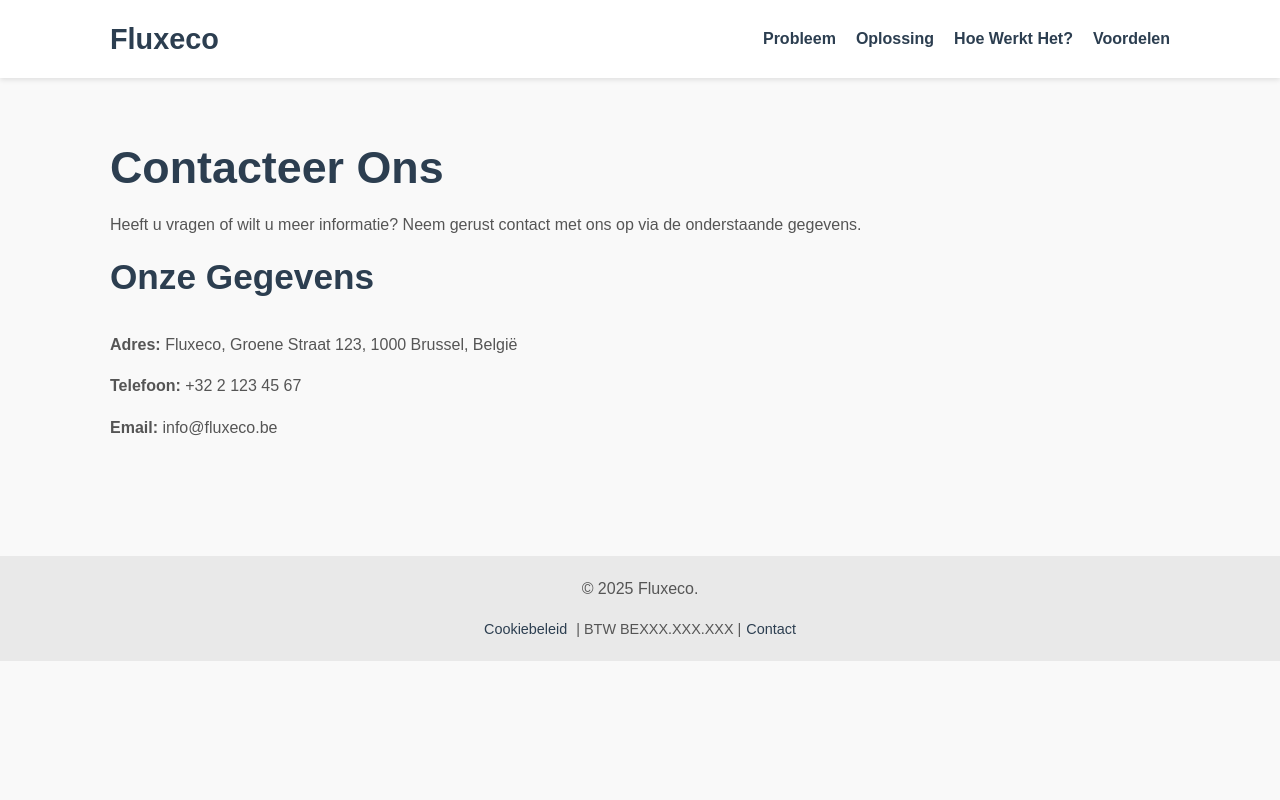
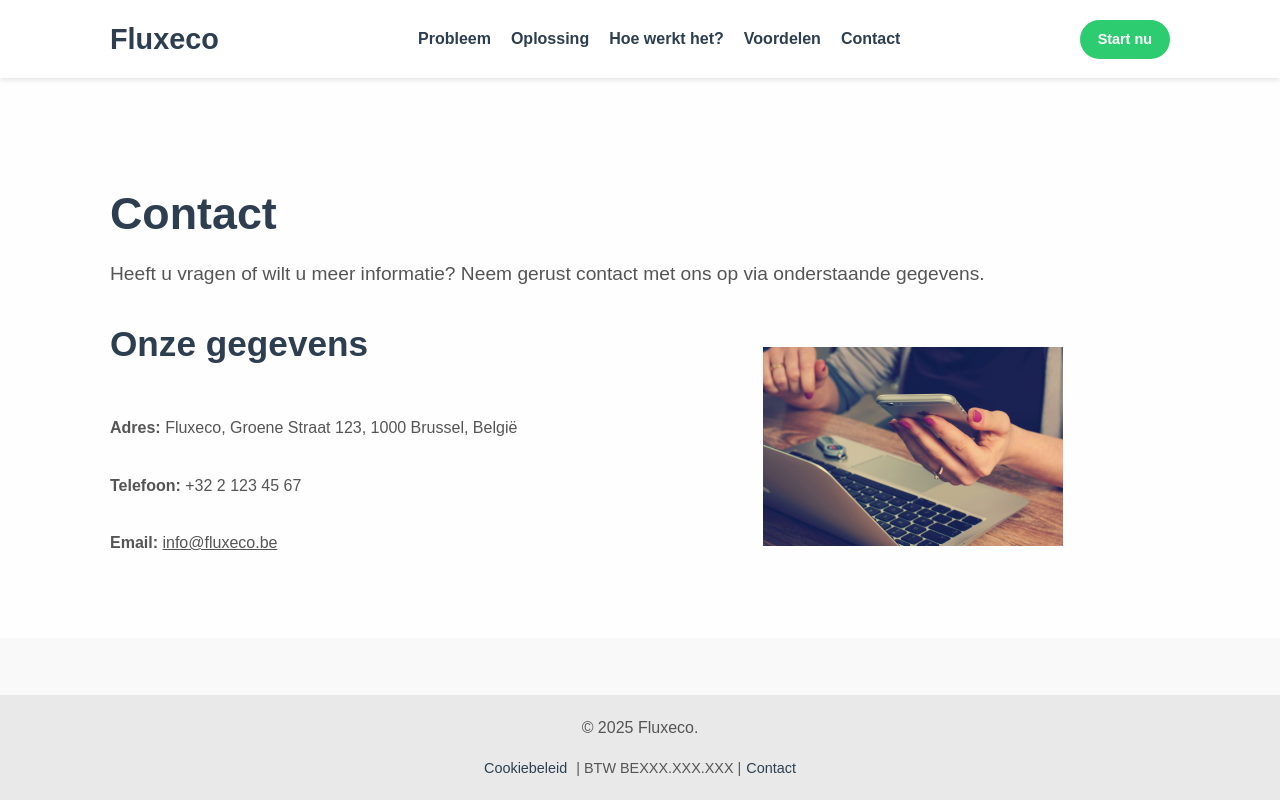
Before and after one commit to Copystrike/fluxeco, a Next.js app: page /contact in a window 1280 px wide. Built offline with nearby package versions, Linux system fonts and the light colour scheme.

Commit message:
Implement code changes to enhance functionality and improve performance

```diff
--- a/src/app/contact/page.tsx
+++ b/src/app/contact/page.tsx
@@ -2,32 +2,40 @@ import Image from "next/image";
 
 export default function Contact() {
   return (
-        <div>
+    <div className="min-h-screen flex flex-col">
+      {/* Navbar */}
       <header className="navbar">
         <div className="container">
           <a href="/" className="logo">Fluxeco</a>
           <nav>
             <ul>
-                            <li><a href="#problem">Probleem</a></li>
-                            <li><a href="#solution">Oplossing</a></li>
-                            <li><a href="#how-it-works">Hoe Werkt Het?</a></li>
-                            <li><a href="#benefits">Voordelen</a></li>
+              <li><a href="/#problem">Probleem</a></li>
+              <li><a href="/#solution">Oplossing</a></li>
+              <li><a href="/#how-it-works">Hoe werkt het?</a></li>
+              <li><a href="/#benefits">Voordelen</a></li>
+              <li><a href="/contact">Contact</a></li>
             </ul>
           </nav>
+          <a href="https://dashboard.fluxeco.be" className="cta-button nav-cta">Start nu</a>
         </div>
       </header>
 
-            <main>
-                <section className="section">
+      <main className="flex-1">
+        {/* Contact Section */}
+        <section className="hero">
           <div className="container">
-                        <h1>Contacteer Ons</h1>
-                        <p>Heeft u vragen of wilt u meer informatie? Neem gerust contact met ons op via de onderstaande gegevens.</p>
-
-                        <div className="contact-details">
-                            <h2>Onze Gegevens</h2>
+            <h1>Contact</h1>
+            <p className="subtitle">Heeft u vragen of wilt u meer informatie? Neem gerust contact met ons op via onderstaande gegevens.</p>
+            <div className="contact-details flex flex-col md:flex-row gap-8 mt-8">
+              <div className="flex-1 flex flex-col gap-4">
+                <h2>Onze gegevens</h2>
                 <p><strong>Adres:</strong> Fluxeco, Groene Straat 123, 1000 Brussel, België</p>
                 <p><strong>Telefoon:</strong> +32 2 123 45 67</p>
-                            <p><strong>Email:</strong> <a href="mailto:info@fluxeco.be">info@fluxeco.be</a></p>
+                <p><strong>Email:</strong> <a href="mailto:info@fluxeco.be" className="underline">info@fluxeco.be</a></p>
+              </div>
+              <div className="flex-1 flex flex-col items-center justify-center">
+                <Image src="/contact.jpg" alt="Contact illustratie" width={300} height={200} />
+              </div>
             </div>
           </div>
         </section>
@@ -37,7 +45,7 @@ export default function Contact() {
         <div className="container">
           <p>© 2025 Fluxeco.</p>
           <div className="legal-links">
-                        <a href="/cookie-policy" className="footer-link">Cookiebeleid</a> | {' '}
+            <a href="/cookie-policy" className="footer-link">Cookiebeleid</a> |{' '}
             <span>BTW BEXXX.XXX.XXX</span> |
             <a href="/contact" className="footer-link">Contact</a>
           </div>
--- a/src/app/globals.css
+++ b/src/app/globals.css
@@ -182,10 +182,13 @@ p {
     background: linear-gradient(rgba(255, 255, 255, 0.8), rgba(255, 255, 255, 0.8)), no-repeat center center/cover;
     /* Replace placeholder-bg.jpg with a subtle background image if desired */
     padding: 100px 0 60px 0; /* More padding top */
-    text-align: center;
     min-height: 70vh;
     display: flex;
     align-items: center;
+}
+
+.hero.cta {
+    text-align: center;
 }
 
 .hero h1 {
--- a/src/app/page.tsx
+++ b/src/app/page.tsx
@@ -9,23 +9,24 @@ export default function Home() {
           <a href="#" className="logo">Fluxeco</a>
           <nav>
             <ul>
-              <li><a href="#problem">Probleem</a></li>
-              <li><a href="#solution">Oplossing</a></li>
-              <li><a href="#how-it-works">Hoe Werkt Het?</a></li>
-              <li><a href="#benefits">Voordelen</a></li>
+              <li><a href="/#problem">Probleem</a></li>
+              <li><a href="/#solution">Oplossing</a></li>
+              <li><a href="/#how-it-works">Hoe werkt het?</a></li>
+              <li><a href="/#benefits">Voordelen</a></li>
+              <li><a href="/contact">Contact</a></li>
             </ul>
           </nav>
-          <a href="#signup" className="cta-button nav-cta">Meld aan</a>
+          <a href="https://dashboard.fluxeco.be" className="cta-button nav-cta">Start nu</a>
         </div>
       </header>
 
       <main>
         {/* Hero Section */}
-        <section className="hero">
+        <section className="hero cta">
           <div className="container">
-            <h1>Stop Met Energie Weggeven. <br />Verdien Wat Uw Zonne-energie Echt Waard Is.</h1>
+            <h1>Stop met energie weggeven. <br />Verdien wat uw zonne-energie echt waard is.</h1>
             <p className="subtitle">Fluxeco verbindt uw energieoverschot direct met bedrijven die groene stroom nodig hebben. Krijg eindelijk een eerlijke prijs, dankzij ons slimme P2B-platform.</p>
-            <a href="#signup" className="cta-button hero-cta">Ontdek Hoeveel U Kunt Verdienen</a>
+            <a href="https://dashboard.fluxeco.be" className="cta-button hero-cta">Start nu</a>
             <div className="hero-image-wrapper w-full flex justify-center mt-12">
               <Image src="/placeholder-hero.png" alt="Illustratie van zonnepanelen die verbonden zijn met een bedrijf" width={700} height={400} />
             </div>
@@ -35,22 +36,22 @@ export default function Home() {
         {/* Problem Section */}
         <section id="problem" className="section">
           <div className="container text-center">
-            <h2>De Frustratie van de Digitale Meter</h2>
+            <h2>De frustratie van de digitale meter</h2>
             <p>Zelf energie opwekken loont niet meer zoals vroeger sinds de digitale meter:</p>
             <div className="problem-points">
               <div className="point gap-y-3 flex flex-col items-center">
                 <Image src="/placeholder-icon-meter.png" alt="Icon meter" width={100} height={100} className="problem-icon" />
-                <h3>Geen Terugdraaiende Teller</h3>
+                <h3>Geen terugdraaiende teller</h3>
                 <p>Overschotten worden niet meer verrekend met uw verbruik.</p>
               </div>
               <div className="point gap-y-3 flex flex-col items-center">
                 <Image src="/placeholder-icon-low-price.png" alt="Icon lage prijs" width={100} height={100} className="problem-icon" />
-                <h3>Lage Terugleververgoeding</h3>
+                <h3>Lage terugleververgoeding</h3>
                 <p>U ontvangt vaak minder dan 5 cent/kWh, ver onder de marktprijs.</p>
               </div>
               <div className="point gap-y-3 flex flex-col items-center">
                 <Image src="/placeholder-icon-unfair.png" alt="Icon oneerlijk" width={100} height={100} className="problem-icon" />
-                <h3>Oneerlijke Markt</h3>
+                <h3>Oneerlijke markt</h3>
                 <p>Grote spelers worden beloond, kleine producenten soms zelfs beboet.</p>
               </div>
             </div>
@@ -61,10 +62,10 @@ export default function Home() {
         <section id="solution" className="section alt-bg">
           <div className="container split">
             <div className="text-content">
-              <h2>De Oplossing: Fluxeco - Directe Energiehandel</h2>
+              <h2>De oplossing: Fluxeco - directe energiehandel</h2>
               <p>Fluxeco is een peer-to-business (P2B) energieplatform. Wij maken het mogelijk voor huishoudens en KMO's om hun groene energieoverschotten rechtstreeks te verkopen aan energie-intensieve bedrijven die duurzaamheid zoeken.</p>
               <p><strong>Geen lage vergoedingen meer. Geen oneerlijke boetes.</strong> Wel een eerlijke prijs voor uw lokale, groene stroom, direct van producent naar verbruiker.</p>
-              <a href="#signup" className="cta-button">Meld Nu Uw Interesse</a>
+              <a href="https://dashboard.fluxeco.be" className="cta-button">Begin vandaag</a>
             </div>
             <div className="image-content">
               <Image src="/placeholder-solution.png" alt="Schema van directe energiehandel tussen huis en bedrijf" width={600} height={400} />
@@ -75,7 +76,7 @@ export default function Home() {
         {/* How It Works Section */}
         <section id="how-it-works" className="section">
           <div className="container text-center">
-            <h2>Hoe Werkt Het? Simpel en Slim.</h2>
+            <h2>Hoe werkt het? Simpel en slim.</h2>
             <div className="steps">
               <div className="step">
                 <div className="step-number">1</div>
@@ -84,17 +85,17 @@ export default function Home() {
               </div>
               <div className="step">
                 <div className="step-number">2</div>
-                <h3>Bundel Slim</h3>
+                <h3>Bundel slim</h3>
                 <p>Wij voegen uw overschot virtueel samen met andere producenten tot een betrouwbaar volume.</p>
               </div>
               <div className="step">
                 <div className="step-number">3</div>
-                <h3>Match & Verkoop</h3>
+                <h3>Match & verkoop</h3>
                 <p>Bedrijven kopen uw gebundelde groene stroom rechtstreeks via ons platform.</p>
               </div>
               <div className="step">
                 <div className="step-number">4</div>
-                <h3>Verdien Eerlijk</h3>
+                <h3>Verdien eerlijk</h3>
                 <p>U ontvangt een veel betere prijs dan de traditionele terugleververgoeding.</p>
               </div>
             </div>
@@ -104,10 +105,10 @@ export default function Home() {
         {/* Benefits Section */}
         <section id="benefits" className="section alt-bg">
           <div className="container">
-            <h2 className="text-center">Voordelen Voor Iedereen</h2>
+            <h2 className="text-center">Voordelen voor iedereen</h2>
             <div className="benefits-columns">
               <div className="benefit-column">
-                <h3>Voor Energieproducenten (Huishoudens & KMO's)</h3>
+                <h3>Voor energieproducenten (huishoudens & kmo's)</h3>
                 <ul>
                   <li><strong>Hogere Opbrengst:</strong> Verdien een eerlijke, marktconforme prijs voor uw overschot.</li>
                   <li><strong>Winstgevende Investering:</strong> Maak uw zonnepanelen sneller rendabel en zelfs winstgevend.</li>
@@ -116,7 +117,7 @@ export default function Home() {
                 </ul>
               </div>
               <div className="benefit-column">
-                <h3>Voor Energie-Intensieve Bedrijven</h3>
+                <h3>Voor energie-intensieve bedrijven</h3>
                 <ul>
                   <li><strong>Lagere Energiekosten:</strong> Toegang tot lokaal geproduceerde groene stroom tegen competitieve prijzen.</li>
                   <li><strong>CO2-Reductie:</strong> Verlaag uw ecologische voetafdruk met écht groene energie.</li>
@@ -131,7 +132,7 @@ export default function Home() {
         {/* Team Section */}
         <section id="team" className="section team-section">
           <div className="container">
-            <h2>Ons Team</h2>
+            <h2>Ons team</h2>
             <div className="team-grid">
               <div className="team-member">
                 <div className="image-wrapper">
@@ -175,13 +176,9 @@ export default function Home() {
         {/* Sign Up Section */}
         <section id="signup" className="section signup-section">
           <div className="container text-center">
-            <h2>Klaar om de Controle Terug te Nemen?</h2>
-            <p>Laat uw e-mailadres achter.</p>
-            <form id="interest-form">
-              <input type="email" id="email" name="email" placeholder="info@fluxeco.be" required />
-              <button type="submit" className="cta-button">Verstuur Mijn Interesse</button>
-            </form>
-            <p id="form-message" className="form-message"></p>
+            <h2>Klaar om de controle terug te nemen?</h2>
+            <p>Log nu in op ons dashboard om te starten.</p>
+            <a href="https://dashboard.fluxeco.be" className="cta-button">Probeer het direct</a>
           </div>
         </section>
       </main>
```
Also changed, not shown: public/contact.jpg (added). Lines whose indentation alone changed are shown as unchanged.
